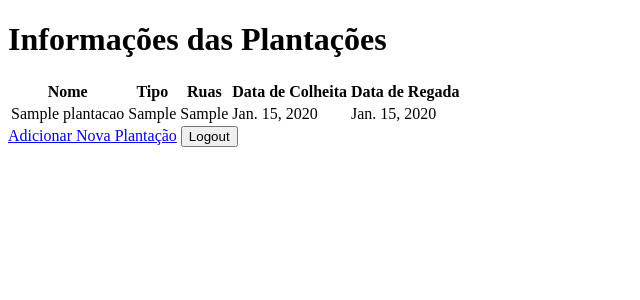
After one commit to davimqz/Mandala-Da-Terra, a Django app: page /culturas/info/ in a window 1280 px wide. The commit adds this page. Shown: the top 300 px of the page, without its empty margins (0-640 px from the left). Run offline with Django 5.2, Linux system fonts and the light colour scheme; a user stored in the database is signed in; tables that the repository leaves empty hold one stand-in row (values such as "Sample post").

Commit message:
telas nova + historia - adicionar plantacoes

```diff
--- a/contas/urls.py
+++ b/contas/urls.py
@@ -1,8 +1,8 @@
 from django.urls import path
 from . import views
-from culturas.views import saf_view, horta_view, add_plantacao_view
 from django.conf import settings
 from django.conf.urls.static import static
+
 
 
 urlpatterns = [
@@ -11,8 +11,8 @@ urlpatterns = [
     path('cadastro/', views.cadastro_view, name='cadastro'),
     path('saf/', views.saf_view, name='saf'),
     path('horta/', views.horta_view, name='horta'),
-    path('app_plantacao/', views.add_plantacao_view, name='add_plantacao'),
     path('painel/', views.painel_view, name='painel'),
+    path('info/', views.painel_view, name='plantacoes_info'),
 ]
 
 
--- a/culturas/models.py
+++ b/culturas/models.py
@@ -1,3 +1,14 @@
+# culturas/models.py
 from django.db import models
+from django.conf import settings
 
-# Create your models here.
+class Plantacao(models.Model):
+    nome = models.CharField(max_length=100)
+    tipo = models.CharField(max_length=50)
+    ruas = models.CharField(max_length=255)
+    data_colheita = models.DateField(null=True, blank=True)
+    data_regada = models.DateField(null=True, blank=True)
+    usuario = models.ForeignKey(settings.AUTH_USER_MODEL, on_delete=models.CASCADE, null=True)  # Permitir nulo
+
+    def __str__(self):
+        return self.nome
--- /dev/null
+++ b/culturas/urls.py
@@ -0,0 +1,9 @@
+# culturas/urls.py
+from django.urls import path, include
+from .views import add_plantacao_view, plantacoes_info
+
+urlpatterns = [
+    path('add/', add_plantacao_view, name='add_plantacao'),
+    path('info/', plantacoes_info, name='plantacoes_info'),
+
+]
--- a/culturas/views.py
+++ b/culturas/views.py
@@ -1,4 +1,41 @@
-from django.shortcuts import render
+from django.contrib.auth.decorators import login_required
+from django.shortcuts import render, redirect
+from . models import Plantacao
+from django.urls import reverse
+
+
+# culturas/views.py
+from django.shortcuts import render, redirect
+from .models import Plantacao
+
+def add_plantacao_view(request):
+    if request.method == 'POST':
+        nome = request.POST.get('nome')
+        tipo = request.POST.get('tip')
+        ruas = ', '.join(request.POST.getlist('rua'))  # Combina as ruas em uma string
+        data_colheita = request.POST.get('data_colheita')
+        data_regada = request.POST.get('data_regada')
+
+        # Salva a nova plantação no banco de dados associada ao usuário logado
+        Plantacao.objects.create(
+            nome=nome,
+            tipo=tipo,
+            ruas=ruas,
+            data_colheita=data_colheita,
+            data_regada=data_regada,
+            usuario=request.user  # Associar ao usuário logado
+        )
+        return redirect('plantacoes_info')  # Redireciona para a página de informações
+
+    return render(request, 'add_plantacao.html')
+
+# culturas/views.py
+def plantacoes_info(request):
+    plantacoes = Plantacao.objects.filter(usuario=request.user)  # Filtra as plantações pelo usuário logado
+    return render(request, 'plantacoes_info.html', {'plantacoes': plantacoes})
+
+
+
 
 # Create your views here.
 def horta_view(request):
@@ -7,8 +44,11 @@ def horta_view(request):
 def saf_view(request):
     return render(request, 'saf.html')
 
-def add_plantacao_view(request):
-    return render(request, 'add_plantacao.html')
+# def add_plantacao_view(request):
+#     return render(request, 'add_plantacao.html')
 
 def painel_view(request):
     return render(request, 'painel.html')
+
+def detalhe_plantacao_view(request):
+    return render(request, 'detalhe_plantacao.html')
--- a/setup/settings.py
+++ b/setup/settings.py
@@ -31,6 +31,7 @@ INSTALLED_APPS = [
     'django.contrib.messages',
     'django.contrib.staticfiles',
     'contas',
+    'culturas',
 ]
 
 MIDDLEWARE = [
--- a/setup/urls.py
+++ b/setup/urls.py
@@ -1,8 +1,12 @@
 from django.contrib import admin
 from django.urls import path, include
+from django.contrib.auth import views as auth_views  # Importar views de autenticação
+
 
 
 urlpatterns = [
     path('admin/', admin.site.urls),
     path('', include('contas.urls')),
+    path('culturas/', include('culturas.urls')),
+    path('logout/', auth_views.LogoutView.as_view(), name='logout'),  # Adicione esta linha
 ]
--- a/templates/painel.html
+++ b/templates/painel.html
@@ -21,13 +21,11 @@
         </div>
 
         <div class="menu">
-
             <button class="botao-menu">Configuração</button>
             <button class="botao-menu">Anotações</button>
             <button class="botao-menu">Editar plantação</button>
             <button class="botao-menu">Acessar Chatbot</button>
             <button class="botao-menu botao-sair">Sair do app</button>
-
         </div>
 
     </div>
--- /dev/null
+++ b/templates/plantacoes_info.html
@@ -0,0 +1,37 @@
+<!-- Exemplo em plantacoes_info.html -->
+<!DOCTYPE html>
+<html lang="pt-BR">
+<head>
+    <meta charset="UTF-8">
+    <title>Informações das Plantações</title>
+</head>
+<body>
+    <h1>Informações das Plantações</h1>
+    <table>
+        <tr>
+            <th>Nome</th>
+            <th>Tipo</th>
+            <th>Ruas</th>
+            <th>Data de Colheita</th>
+            <th>Data de Regada</th>
+        </tr>
+        {% for plantacao in plantacoes %}
+        <tr>
+            <td>{{ plantacao.nome }}</td>
+            <td>{{ plantacao.tipo }}</td>
+            <td>{{ plantacao.ruas }}</td>
+            <td>{{ plantacao.data_colheita }}</td>
+            <td>{{ plantacao.data_regada }}</td>
+        </tr>
+        {% endfor %}
+    </table>
+
+    <a href="{% url 'add_plantacao' %}">Adicionar Nova Plantação</a>
+
+    <!-- Botão de Logout -->
+    <form method="POST" action="{% url 'logout' %}?next={% url 'cadastro' %}" style="display: inline;">
+        {% csrf_token %}
+        <button type="submit">Logout</button>
+    </form>
+</body>
+</html>
```
Also changed, not shown: contas/views.py (+13 -5 lines), templates/add_plantacao.html (+29 -50 lines), templates/saf.html (+5 -5 lines), contas/migrations/0003_plantacao.py (added), contas/migrations/0004_delete_plantacao.py (added), contas/models.py (line endings or trailing spaces), culturas/migrations/0001_initial.py (added), culturas/migrations/0002_remove_plantacao_rua_plantacao_ruas_and_more.py (added), culturas/migrations/0003_alter_plantacao_ruas.py (added), culturas/migrations/0004_alter_plantacao_ruas_alter_plantacao_tipo.py (added), culturas/migrations/0005_alter_plantacao_data_colheita_and_more.py (added), culturas/migrations/0006_plantacao_usuario.py (added).
